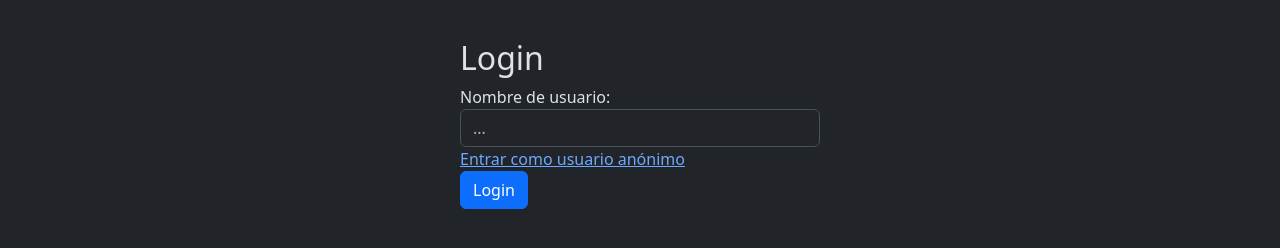
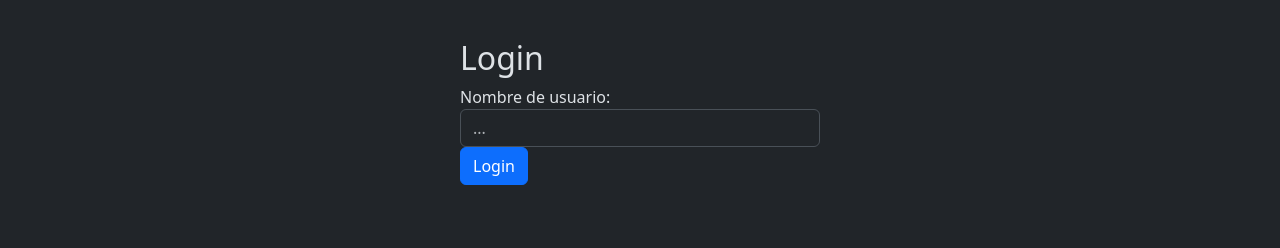
Before and after one commit to AdjoinQuinoa68/Fake_Wallet_Practice, a website: page index.html in a window 1280 px wide. Shown: the part 68-316 px from the top of the page. Drawn offline with nearby package versions, Linux system fonts and the light colour scheme.

Commit message:
Removed anonymous login

```diff
--- a/index.html
+++ b/index.html
@@ -54,7 +54,6 @@
     <div class="m-2">
       <label for="usernameInputField">Nombre de usuario:</label>
       <input type="text" class="form-control" id="usernameInputField" placeholder="...">
-      <a class="translate-middle" onclick="setUsernameAnonymous()">Entrar como usuario anónimo</a><br>
       <button id="usernameFormButton" class="btn btn-primary" onclick="setUsername()">Login</button>
     </div>
   </div>
```
